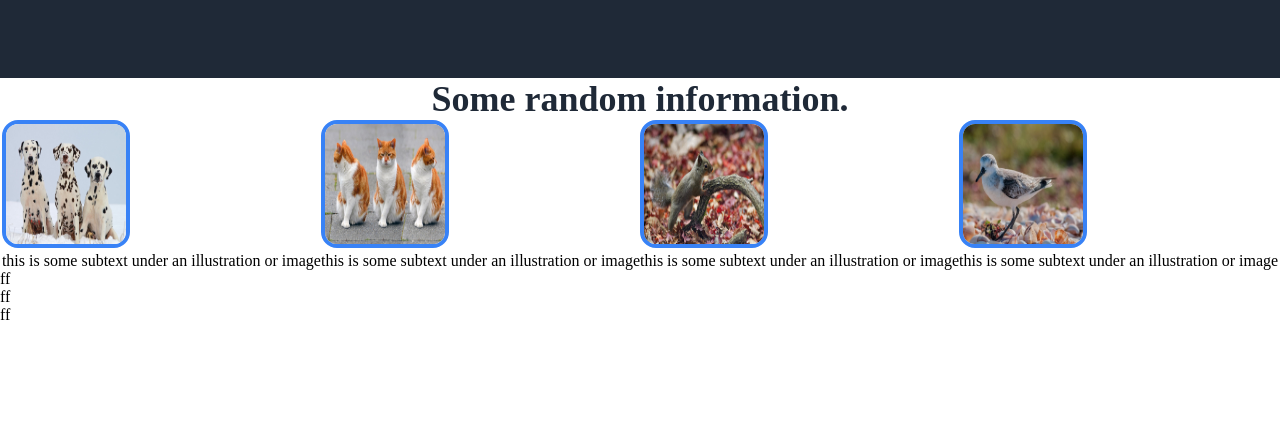
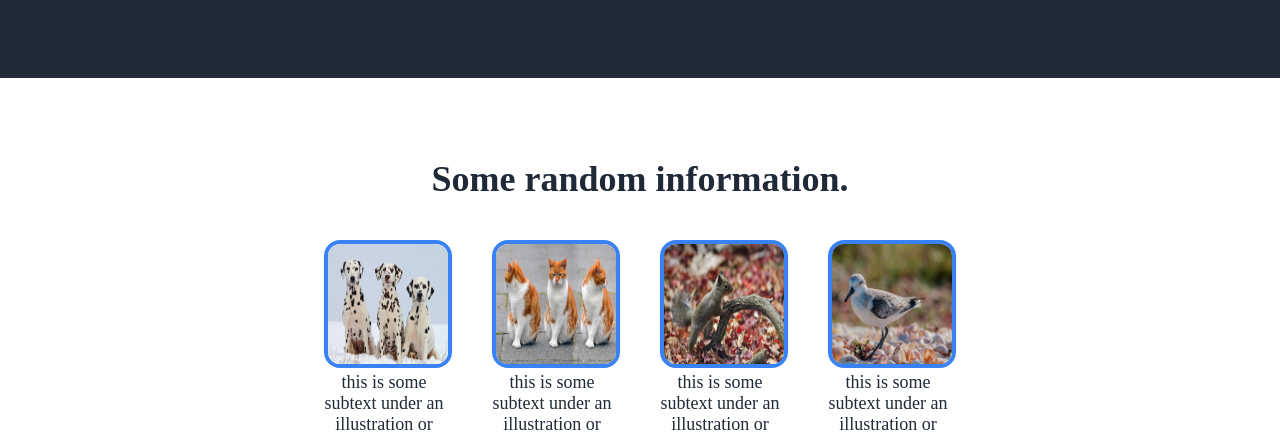
Before and after one commit to acas16/Landing-page, a plain HTML site: page index.html in a window 1280 px wide. Shown: the part 369-801 px from the top of the page. Drawn offline with Linux system fonts and the light colour scheme.

Commit message:
Finished styling information section

```diff
--- a/style.css
+++ b/style.css
@@ -84,12 +84,14 @@ a{
     display: flex;
     flex-direction: column;
     align-items: center;
+    padding: 80px;
 }
 
 .info-header{
     font-size: 36px;
     font-weight: bolder;
     color: #1F2937;
+    margin-bottom: 40px;
 }
 
 .info-image{
@@ -105,5 +107,13 @@ a{
 }
 
 .image-text{
+    width:120px;
+    text-align: center;
+    font-size: 18px;
+    color: #1F2937;
+}
 
+.box1, .box2, .box3, .box4{
+    margin-left: 20px;
+    margin-right: 20px;
 }
```
